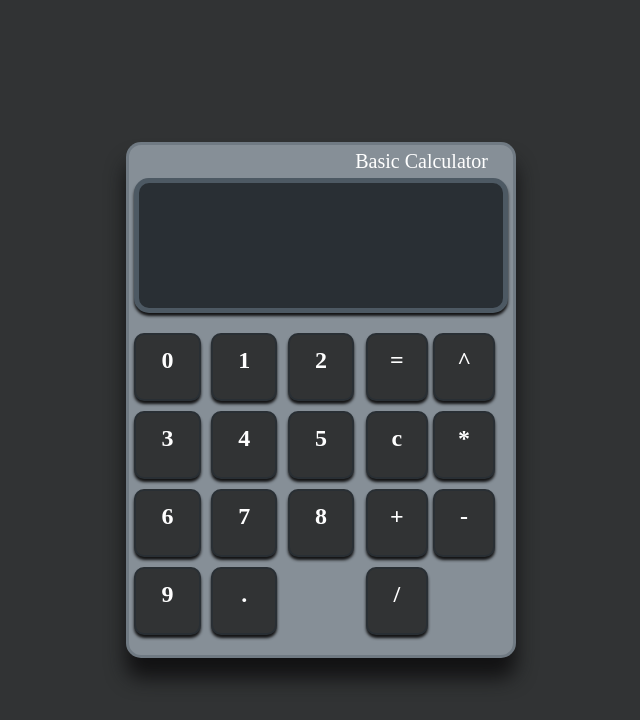
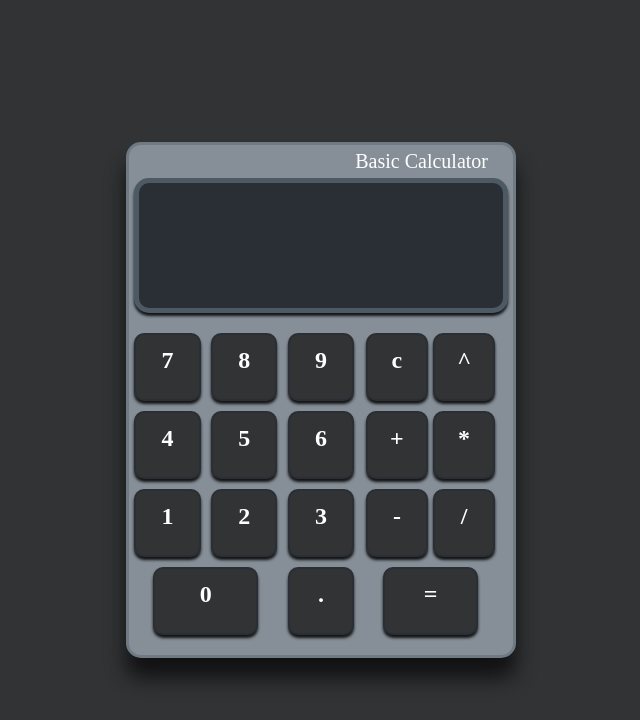
Before and after one commit to Erbnlegend/calculator, a plain HTML site: page index.html in a window 1280 px wide. Shown: the whole page, without its empty margins (319-959 px from the left). Drawn offline with Linux system fonts and the light colour scheme.

Commit message:
Fix styling

```diff
--- a/src/script.js
+++ b/src/script.js
@@ -58,7 +58,6 @@ const operate = (e, pushedKey) => {
             firstArgumentScreen.textContent = `${answer} ${operator}`;
             decimalButton.addEventListener('click', getKey);
             decimalButton.addEventListener('keydown', getKeyDown);
-
         }
         // sets the firstArgument after a operator is selected
         if(pushedKey === padOperators[value] && firstArgument === "") {
@@ -89,8 +88,6 @@ const operate = (e, pushedKey) => {
             return;
         }
     }
-
-
     // Runs calculations
     if(pushedKey === "=") {
         keyArray.shift();
--- a/src/style.css
+++ b/src/style.css
@@ -86,6 +86,60 @@ body {
     border-radius: 10px;
     box-shadow: 0 3px 3px #121213;
 }
+/* Number locations */
+[id$="7"] {
+    grid-column-start: 1;
+    grid-row-start: 1;
+}
+[id$="8"] {
+    grid-column-start: 2;
+    grid-row-start: 1;
+}
+[id$="9"] {
+    grid-column-start: 3;
+    grid-row-start: 1;
+}
+[id$="4"] {
+    grid-column-start: 1;
+    grid-row-start: 2;
+}
+[id$="5"] {
+    grid-column-start: 2;
+    grid-row-start: 2;
+}
+[id$="6"] {
+    grid-column-start: 3;
+    grid-row-start: 2;
+}
+[id$="1"] {
+    grid-column-start: 1;
+    grid-row-start: 3;
+}
+[id$="2"] {
+    grid-column-start: 2;
+    grid-row-start: 3;
+}
+[id$="3"] {
+    grid-column-start: 3;
+    grid-row-start: 3;
+}
+[id$="0"] {
+    grid-column-start: 1;
+    grid-row-start: 4;
+    grid-column: span 3;
+}
+[id$="0"] {
+    grid-column-start: 1;
+    grid-row-start: 4;
+    grid-column: span 2;
+}
+[id$="."] {
+    grid-column-start: 3;
+    grid-row-start: 4;
+    grid-column: span 1;
+
+}
+
 
 .button:hover {
     transition-delay: .05s;
@@ -102,3 +156,22 @@ body {
     width: 50%;
     height: 40px;
 }
+
+/* Operator Locations */
+[id$="c"] {
+    grid-column-start: 1;
+    grid-row-start: 1;
+}
+[id$="="] {
+    grid-column-start: 1;
+    grid-row-start: 4;
+    grid-column: span 2;
+}
+[id$="+"] {
+    grid-column-start: 1;
+    grid-row-start: 2;
+}
+[id$="*"] {
+    grid-column-start: 2;
+    grid-row-start: 2;
+}
```
